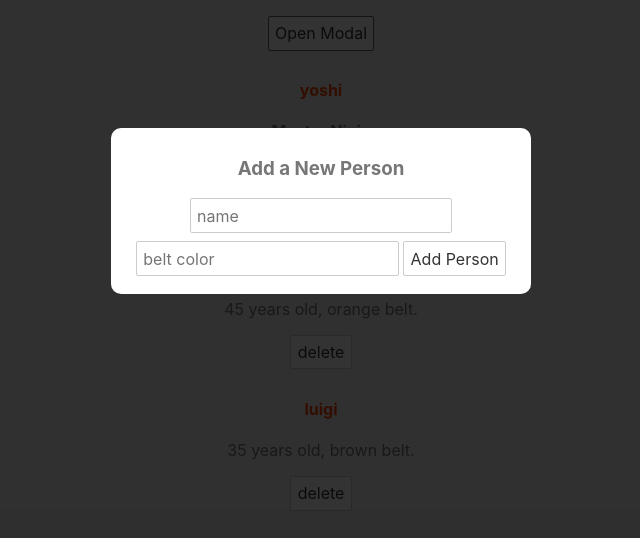
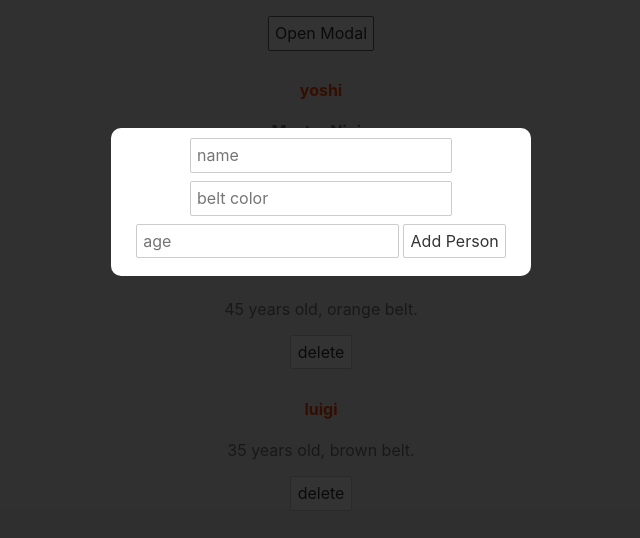
Before and after one commit to Sheilabob/sveltetutorial, a Svelte app: page / in a window 1280 px wide. Both pictures are taken after a click on the button "Open Modal". Shown: the top 538 px of the page, without its empty margins (319-959 px from the left). Built offline with nearby package versions, Linux system fonts and the light colour scheme.

Commit message:
svelte tutorial lesson #15

```diff
--- /dev/null
+++ b/src/AddPersonForm.svelte
@@ -0,0 +1,20 @@
+<script>
+    let name;
+    let beltColor;
+    let age;
+
+    const handleSubmit = () => {
+        console.log(name, beltColor, age);
+    }
+</script>
+
+<form on:submit|preventDefault={handleSubmit}>
+    <input type="text" placeholder="name" bind:value={name} />
+    <input type="text" placeholder="belt color" bind:value={beltColor} />
+    <input type="number" placeholder="age" bind:value={age} />
+    <button>Add Person</button>
+</form>
+
+<style>
+
+</style>
--- a/src/App.svelte
+++ b/src/App.svelte
@@ -1,5 +1,6 @@
 <script>
 	import Modal from './Modal.svelte';
+	import AddPersonForm from './AddPersonForm.svelte'
 
 	let showModal = false;
 
@@ -22,13 +23,7 @@
 
 <!-- <Modal message="Hey, I am a prop value" isPromo={true}/> -->
 <Modal {showModal} on:click={toggleModal}>
-	<h3>Add a New Person</h3>
-	<form>
-		<input type="text" placeholder="name" />
-		<input type="text" placeholder="belt color" />
-		<button>Add Person</button>
-	</form>
-
+	<AddPersonForm />
 </Modal>
 
 <main>
```
